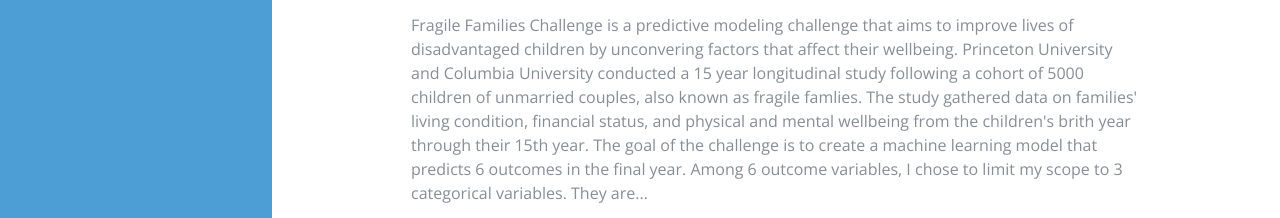
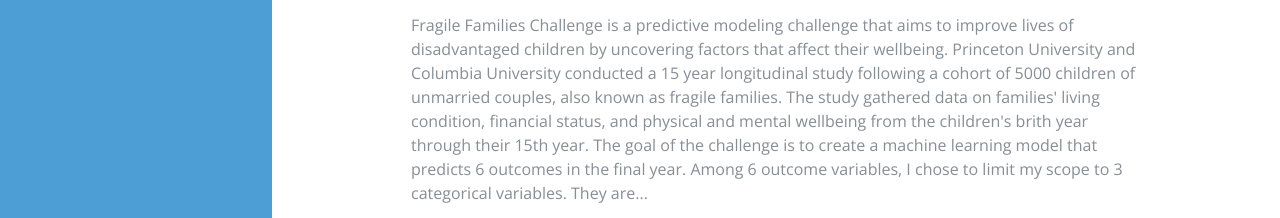
Before and after one commit to jaeyoon-jung/jaeyoon-jung.github.io, a website: page fragile_families_challenge.html in a window 1280 px wide. Shown: the part 530-748 px from the top of the page. Drawn offline with nearby package versions, Linux system fonts and the light colour scheme; a web font is replaced by a local one.

Commit message:
fix typo

```diff
--- a/fragile_families_challenge.html
+++ b/fragile_families_challenge.html
@@ -67,10 +67,10 @@
             <br>
             <p>
                 Fragile Families Challenge is a predictive modeling challenge that aims to
-                improve lives of disadvantaged children by unconvering factors that affect
+                improve lives of disadvantaged children by uncovering factors that affect
                 their wellbeing. Princeton University and Columbia University conducted a 15 year
                 longitudinal study following a cohort of 5000 children of unmarried couples,
-                also known as fragile famlies. The study gathered data on families' living
+                also known as fragile families. The study gathered data on families' living
                 condition, financial status, and physical and mental wellbeing from the children's brith year
                 through their 15th year. The goal of the challenge is to create a machine learning model
                 that predicts 6 outcomes in the final year.
```
